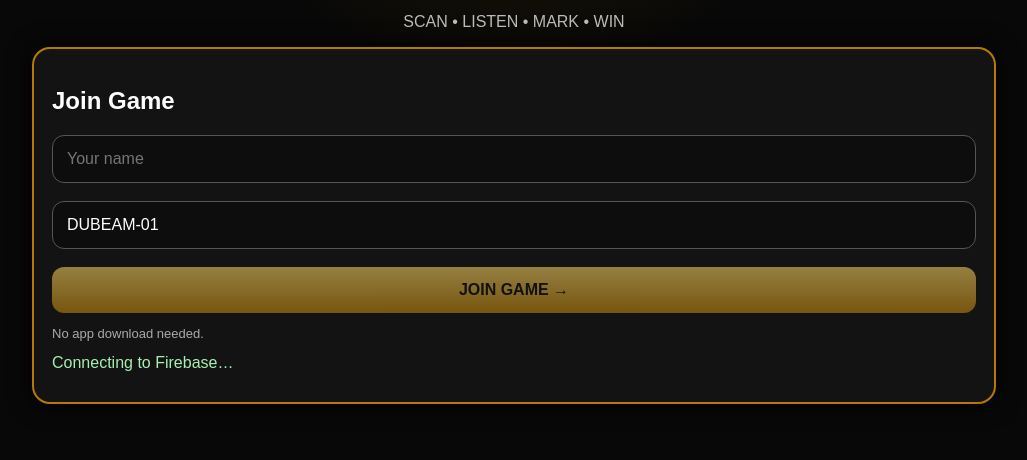
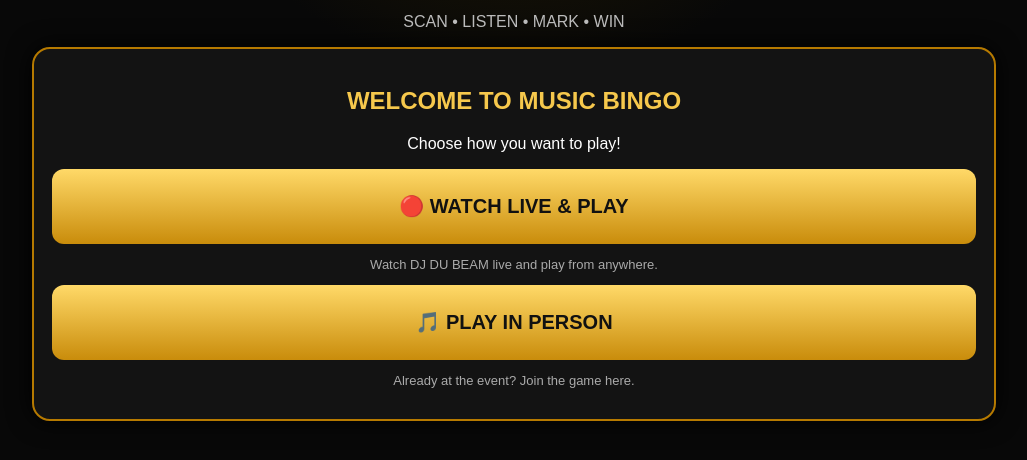
Before and after one commit to DJDubeamBingo/dj-du-beam-music-bingo, a plain HTML site: page index.html in a window 1280 px wide. Shown: the part 280-740 px from the top of the page, without its empty margins (126-1153 px from the left). Drawn offline with Linux system fonts and the light colour scheme; no server answers.

Commit message:
Add live and in-person welcome screen

```diff
--- a/index.html
+++ b/index.html
@@ -13,7 +13,36 @@ button:disabled{opacity:.55;cursor:not-allowed}
 <div class="wrap">
 <img class="logo" src="logo.jpeg" alt="DJ DU BEAM">
 <h1 class="title">MUSIC BINGO</h1><p class="sub">SCAN • LISTEN • MARK • WIN</p>
-<section id="join" class="panel">
+
+<section id="welcome" class="panel" style="text-align:center">
+  <h2 style="color:#f6c84c">WELCOME TO MUSIC BINGO</h2>
+  <p>Choose how you want to play!</p>
+
+  <button type="button" onclick="chooseMode('live')" style="min-height:75px;font-size:20px">
+    🔴 WATCH LIVE & PLAY
+  </button>
+
+  <p class="small">Watch DJ DU BEAM live and play from anywhere.</p>
+
+  <button type="button" onclick="chooseMode('person')" style="min-height:75px;font-size:20px">
+    🎵 PLAY IN PERSON
+  </button>
+
+  <p class="small">Already at the event? Join the game here.</p>
+</section>
+
+<script>
+let playerMode = '';
+
+function chooseMode(mode) {
+  playerMode = mode;
+  document.getElementById('welcome').classList.add('hide');
+  document.getElementById('join').classList.remove('hide');
+}
+</script>
+
+<section id="join" class="panel hide">
+
 <h2>Join Game</h2>
 <input id="name" placeholder="Your name" maxlength="60" autocomplete="name"><br><br>
 <input id="code" value="DUBEAM-01" readonly aria-label="Event code"><br><br>
```
